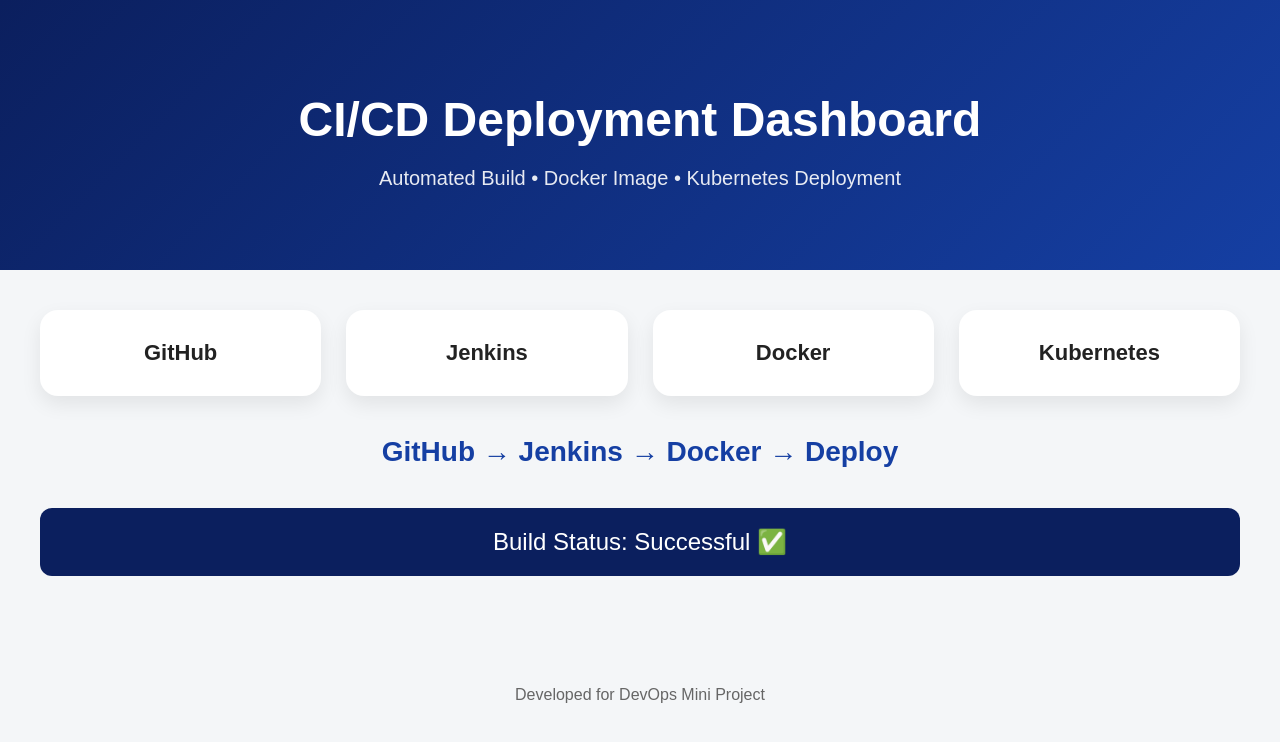
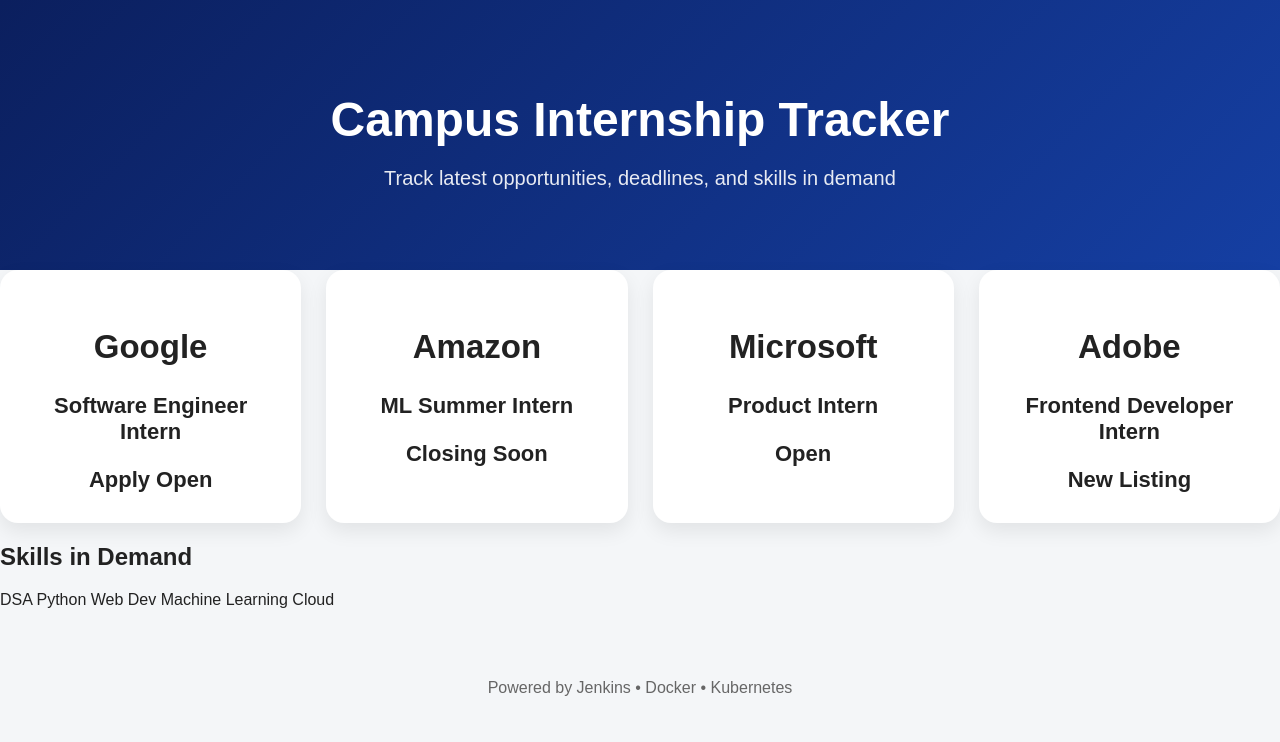
Before and after one commit to chaitra-raja/cicd-dashboard, a plain HTML site: page index.html in a window 1280 px wide. Drawn offline with Linux system fonts and the light colour scheme.

Commit message:
Update index.html

```diff
--- a/index.html
+++ b/index.html
@@ -3,38 +3,59 @@
 <head>
 <meta charset="UTF-8">
 <meta name="viewport" content="width=device-width, initial-scale=1.0">
-<title>CI/CD Dashboard</title>
+<title>Campus Internship Tracker</title>
 <link rel="stylesheet" href="style.css">
 </head>
 <body>
 
-<header>
-    <h1>CI/CD Deployment Dashboard</h1>
-    <p>Automated Build • Docker Image • Kubernetes Deployment</p>
+<header class="hero">
+    <h1>Campus Internship Tracker</h1>
+    <p>Track latest opportunities, deadlines, and skills in demand</p>
 </header>
 
-<div class="container">
+<section class="cards">
 
-    <div class="cards">
-        <div class="card">GitHub</div>
-        <div class="card">Jenkins</div>
-        <div class="card">Docker</div>
-        <div class="card">Kubernetes</div>
+<div class="card">
+<h2>Google</h2>
+<p>Software Engineer Intern</p>
+<span>Apply Open</span>
 </div>
 
-    <div class="pipeline">
-        GitHub → Jenkins → Docker → Deploy
+<div class="card">
+<h2>Amazon</h2>
+<p>ML Summer Intern</p>
+<span>Closing Soon</span>
 </div>
 
-    <div class="status">
-        Build Status: Successful ✅
+<div class="card">
+<h2>Microsoft</h2>
+<p>Product Intern</p>
+<span>Open</span>
 </div>
 
+<div class="card">
+<h2>Adobe</h2>
+<p>Frontend Developer Intern</p>
+<span>New Listing</span>
 </div>
 
+</section>
+
+<section class="skills">
+<h2>Skills in Demand</h2>
+<div class="tags">
+<span>DSA</span>
+<span>Python</span>
+<span>Web Dev</span>
+<span>Machine Learning</span>
+<span>Cloud</span>
+</div>
+</section>
+
 <footer>
-    Developed for DevOps Mini Project
+Powered by Jenkins • Docker • Kubernetes
 </footer>
 
 </body>
 </html>
+</html>
```
Lines whose indentation alone changed are shown as unchanged.
